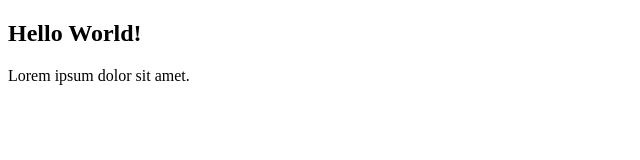
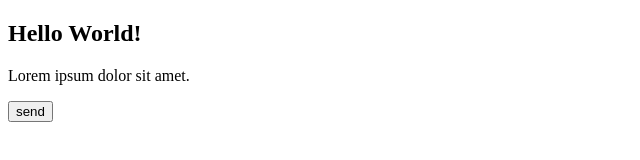
Before and after one commit to Ardalan1380/git-tutorial, a plain HTML site: page index.html in a window 1280 px wide. Shown: the whole page, without its empty margins (0-640 px from the left). Drawn offline with Linux system fonts and the light colour scheme.

Commit message:
a button added to index.html

```diff
--- a/index.html
+++ b/index.html
@@ -11,5 +11,8 @@
     <p>
         Lorem ipsum dolor sit amet.
     </p>
+    <button>
+    send
+    </button>
 </body>
 </html>
```
